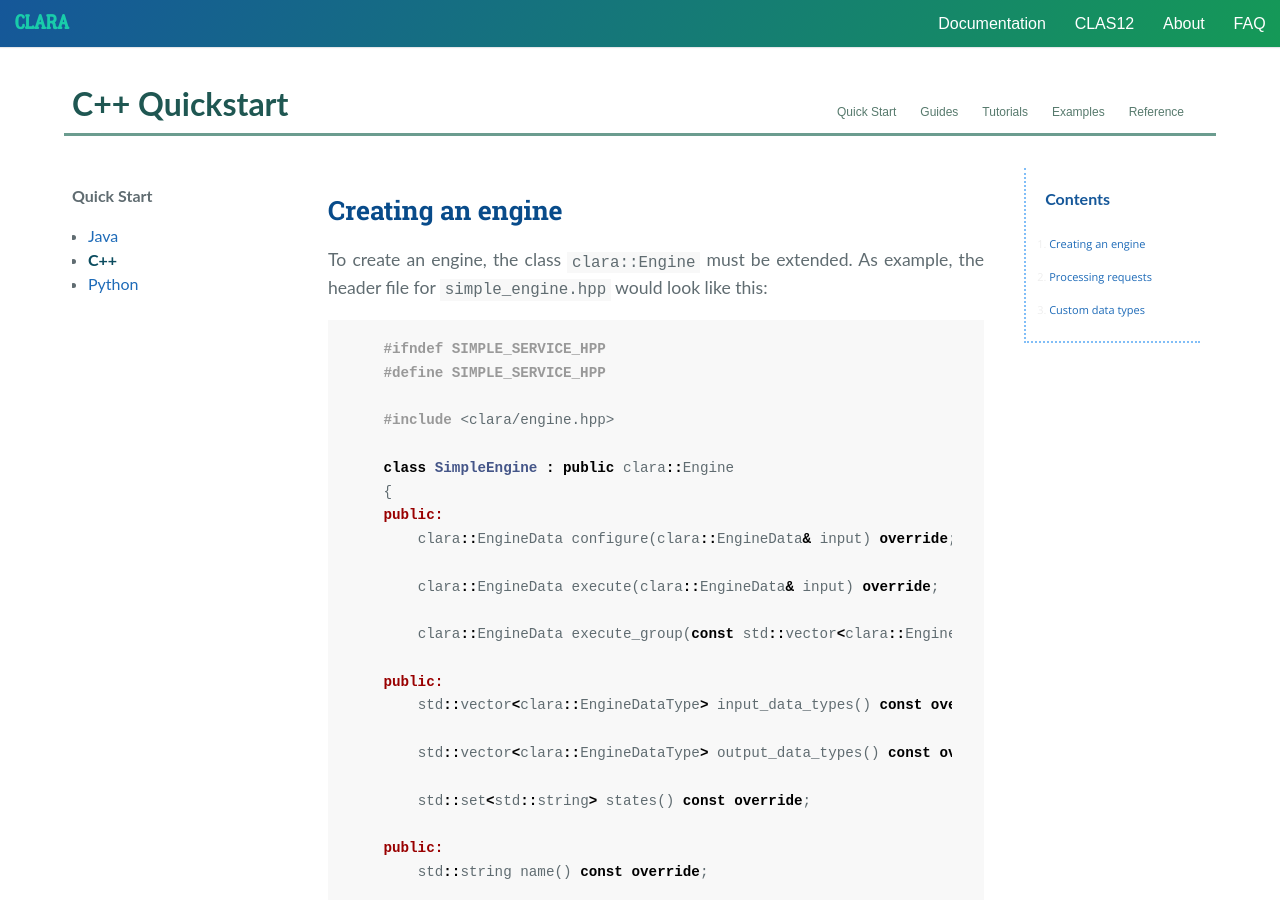
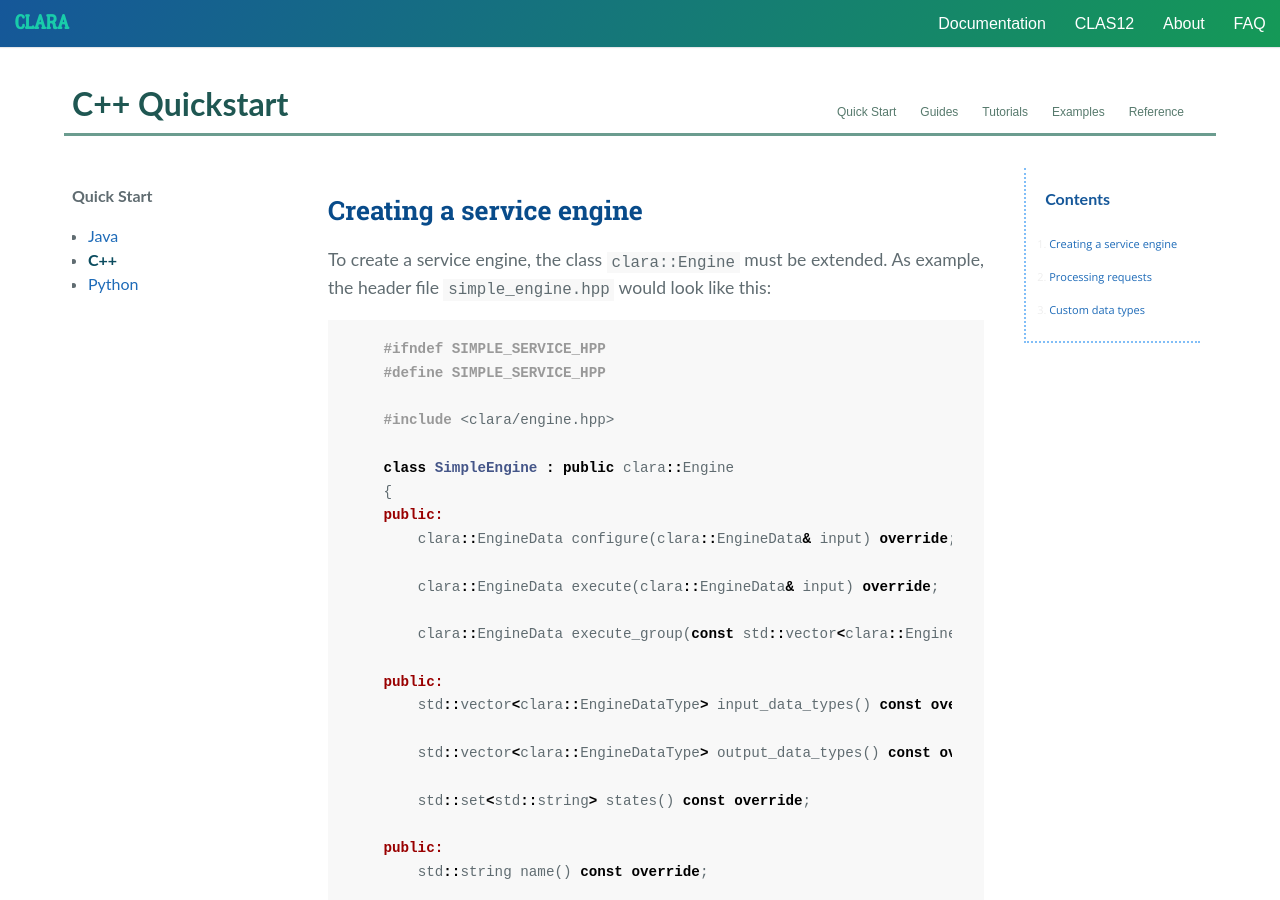
Before and after one commit to JeffersonLab/clara-docs, a Jekyll site: the page built from docs/quickstart/cpp.md, in a window 1280 px wide and 900 px high. Built offline with Jekyll 4.4.1, drawn with Linux system fonts in a browser that asks for light colours; nearby versions of some CDN libraries.

Commit message:
quickstart: use service engine instead of just engine

````diff
--- a/docs/quickstart/cpp.md
+++ b/docs/quickstart/cpp.md
@@ -4,10 +4,10 @@ title: C++ Quickstart
 link: C++
 ---
 
-## Creating an engine
+## Creating a service engine
 
-To create an engine, the class `clara::Engine` must be extended.
-As example, the header file for `simple_engine.hpp` would look like this:
+To create a service engine, the class `clara::Engine` must be extended.
+As example, the header file `simple_engine.hpp` would look like this:
 
 ```cpp
 #ifndef SIMPLE_SERVICE_HPP
````
